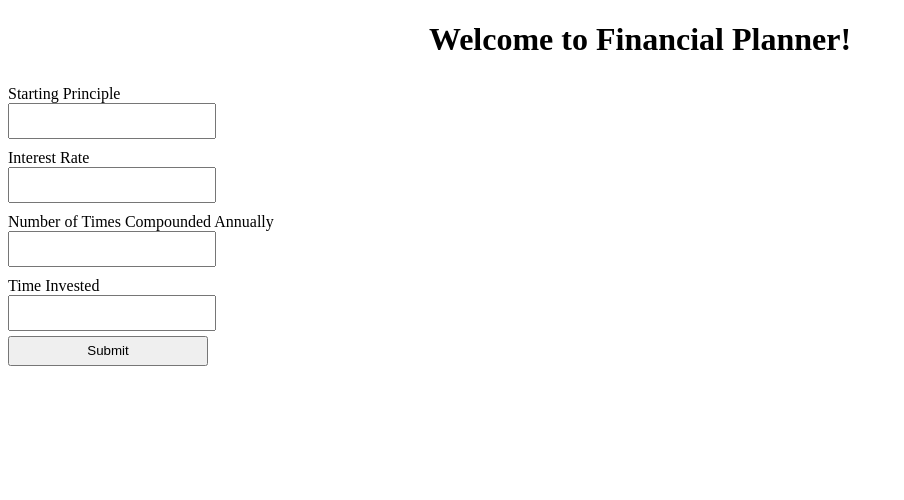
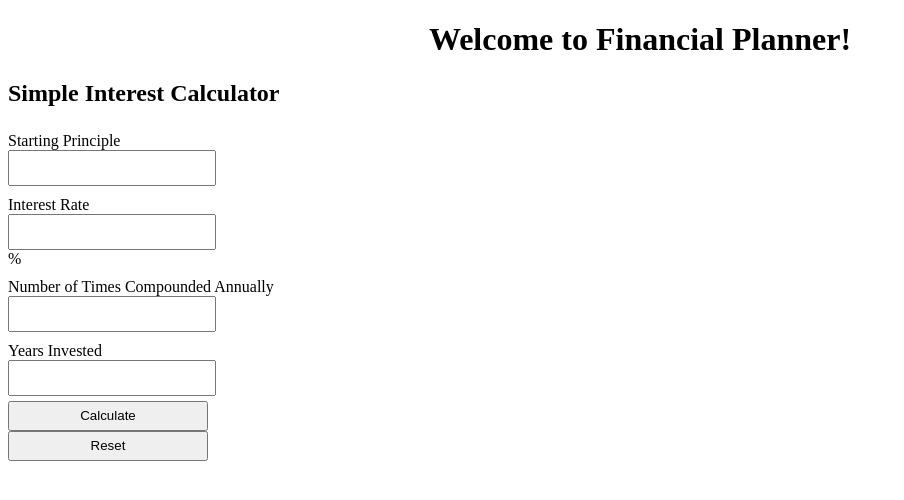
Before and after one commit to Morrianton/FinancialPlanner, an Angular app: page / in a window 1280 px wide. Shown: the top 500 px of the page, without its empty margins (0-904 px from the left). Built offline with nearby package versions, Linux system fonts and the light colour scheme.

Commit message:
+id/class +reset button rename form var rename label

```diff
--- a/src/app/interest-calculator/interest-calculator.component.html
+++ b/src/app/interest-calculator/interest-calculator.component.html
@@ -1,22 +1,24 @@
-<form #interestForm="ngForm" (ngSubmit)="onSubmit(interestForm)" novalidate>
+<h2>Simple Interest Calculator</h2>
+<form #simpleInterestForm="ngForm" (ngSubmit)="onSubmit(simpleInterestForm)" novalidate>
   <div class="container">
     <div class="section">
       <label for="principle">Starting Principle</label>
-      <input name="principle" ngModel required #principle="ngModel"/>
+      <input id="principle" class="input-field" name="principle" ngModel required #principle="ngModel"/>
     </div>
     <div class="section">
       <label for="interest">Interest Rate</label>
-      <input name="interest" ngModel required #interest="ngModel"/>
+      <input id="interest" class="input-field" name="interest" ngModel required #interest="ngModel"/><span>%</span>
     </div>
     <div class="section">
       <label for="timesCompounded">Number of Times Compounded Annually</label>
-      <input name="timesCompounded" ngModel required #timesCompounded="ngModel"/>
+      <input id="timesCompounded" class="input-field" name="timesCompounded" ngModel required #timesCompounded="ngModel"/>
     </div>
     <div class="section">
-      <label for="term">Time Invested</label>
-      <input name="term" ngModel required #term="ngModel"/>
+      <label for="term">Years Invested</label>
+      <input id="term" class="input-field" name="term" ngModel required #term="ngModel"/>
     </div>
-    <input type="submit" value="Submit">
+    <input id="submitBtn" class="submit-btn" type="submit" value="Calculate"/>
+    <input id="resetBtn" class="reset-btn" type="reset" value="Reset" (click)="resetForm()"/>
   </div>
 </form>
 
--- a/src/app/interest-calculator/interest-calculator.component.ts
+++ b/src/app/interest-calculator/interest-calculator.component.ts
@@ -7,24 +7,32 @@ import { NgForm } from '@angular/forms';
   styleUrls: ['./interest-calculator.component.css']
 })
 export class InterestCalculatorComponent implements OnInit {
-principle = this.principle;
-interest = this.interest;
-timesCompounded = this.timesCompounded;
-term = this.term;
-result = this.result;
+principle: number = Number(this.principle);
+interest: number = Number(this.interest);
+timesCompounded: number = Number(this.timesCompounded);
+term: number = Number(this.term);
+result: string = this.result;
 
   constructor() { }
 
-  onSubmit(interestForm: NgForm) {
-    this.principle = Number(interestForm.value.principle);
-    this.interest = Number(interestForm.value.interest);
-    this.timesCompounded = Number(interestForm.value.timesCompounded);
-    this.term = Number(interestForm.value.term);
+
+  ngOnInit() {
+  }
+
+  onSubmit(simpleInterestForm: NgForm) {
+    this.principle = simpleInterestForm.value.principle;
+    this.interest = simpleInterestForm.value.interest;
+    this.timesCompounded = simpleInterestForm.value.timesCompounded;
+    this.term = simpleInterestForm.value.term;
+
+    this.interest /= 100;
 
     this.result = (this.principle * Math.pow((1 + (this.interest/this.timesCompounded)),(this.timesCompounded * this.term))).toFixed(2);
   }
 
-  ngOnInit() {
+  resetForm() {
+    document.getElementById('principle').focus();
+    this.result = "";
   }
 
 }
```
